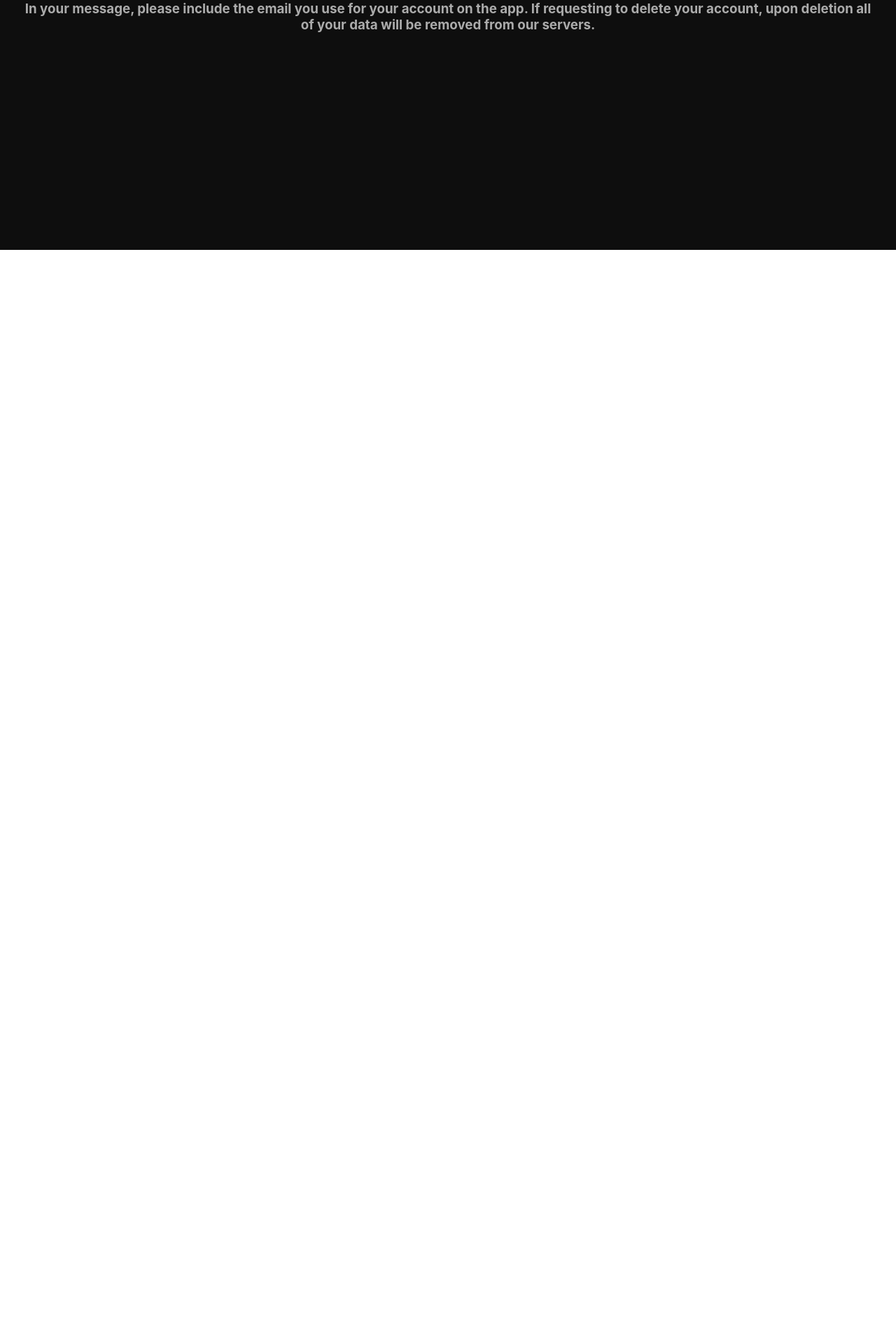
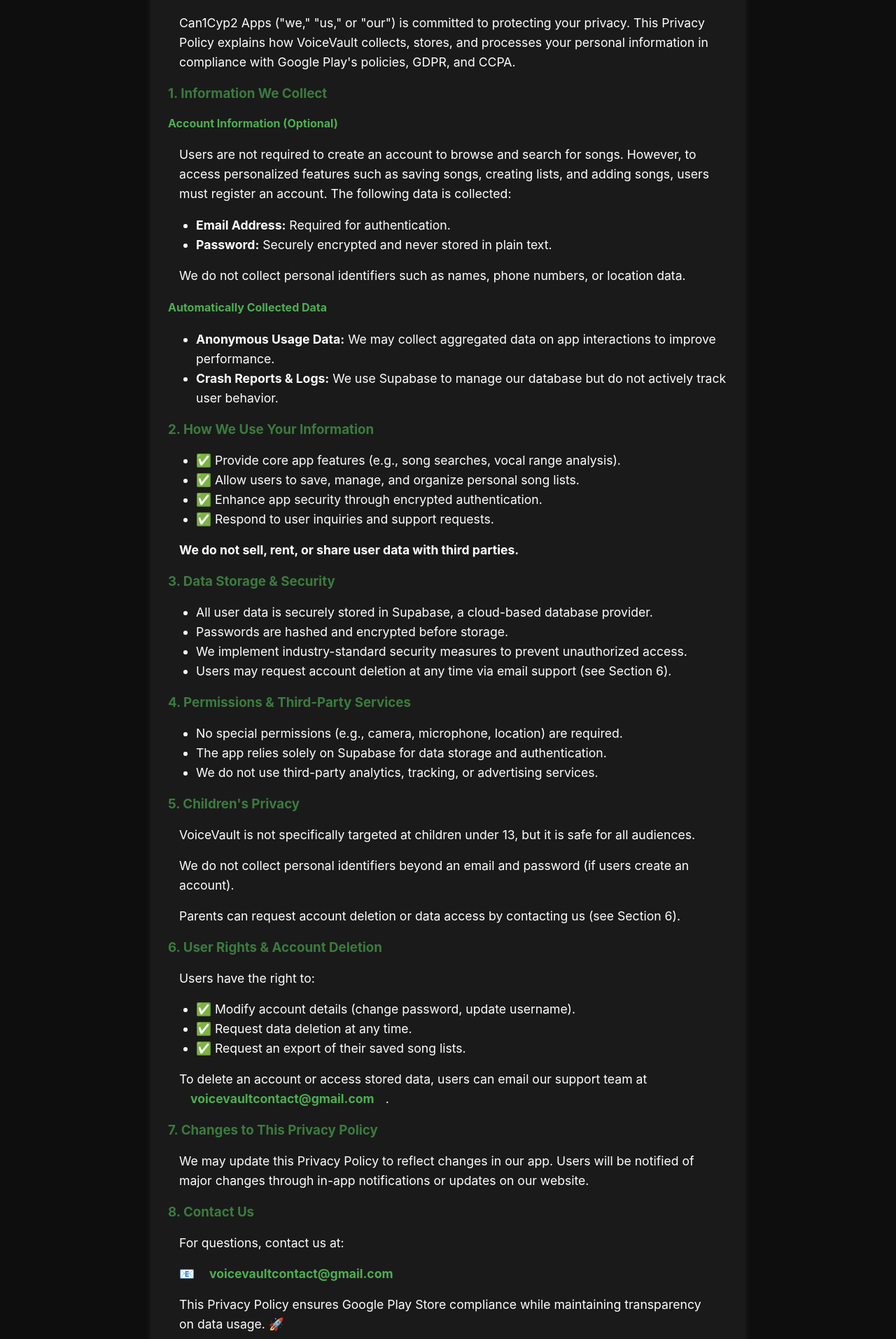
Before and after one commit to Can1Cyp2/VoiceVault-Landing, a React (Create React App) app in the folder voicevault-landing/: page / in a window 1280 px wide. Shown: the part 507-2420 px from the top of the page at 70% size. Before the commit the page ends 864 px from the top, so only its background shows below. Built offline with nearby package versions, Linux system fonts and the light colour scheme.

Commit message:
Added Privacy Policy

```diff
--- a/voicevault-landing/src/App.css
+++ b/voicevault-landing/src/App.css
@@ -3,7 +3,7 @@
   flex-direction: column;
   align-items: center;
   justify-content: center;
-  height: 100vh;
+  height: 100%;
   background-color: #0e0e0e; /* Dark background */
   color: #ffffff;
   padding: 2rem;
@@ -30,3 +30,31 @@
   font-weight: bold;
   margin: 1rem;
 }
+
+.privacy-policy {
+  max-width: 800px;
+  margin-top: 2rem;
+  text-align: left;
+  background: #1a1a1a;
+  padding: 1.5rem;
+  border-radius: 10px;
+  box-shadow: 0px 4px 10px rgba(255, 255, 255, 0.1);
+}
+
+.privacy-policy h2,
+.privacy-policy h3,
+.privacy-policy h4 {
+  color: #4caf50;
+}
+
+.privacy-policy p,
+.privacy-policy li {
+  font-size: 1.1rem;
+  line-height: 1.6;
+}
+
+.privacy-policy a {
+  color: #4caf50;
+  text-decoration: none;
+  font-weight: bold;
+}
--- a/voicevault-landing/src/App.js
+++ b/voicevault-landing/src/App.js
@@ -18,6 +18,161 @@
           the app. If requesting to delete your account, upon deletion all of
           your data will be removed from our servers.
         </h3>
+        {/* Privacy Policy Section */}
+        <div className="privacy-policy">
+          <h2>Privacy Policy for VoiceVault</h2>
+          <p>
+            <strong>Effective Date:</strong> January 29, 2025
+          </p>
+          <p>
+            <strong>Last Updated:</strong> January 29, 2025
+          </p>
+
+          <p>
+            Can1Cyp2 Apps ("we," "us," or "our") is committed to protecting your
+            privacy. This Privacy Policy explains how VoiceVault collects,
+            stores, and processes your personal information in compliance with
+            Google Play's policies, GDPR, and CCPA.
+          </p>
+
+          <h3>1. Information We Collect</h3>
+          <h4>Account Information (Optional)</h4>
+          <p>
+            Users are not required to create an account to browse and search for
+            songs. However, to access personalized features such as saving
+            songs, creating lists, and adding songs, users must register an
+            account. The following data is collected:
+          </p>
+          <ul>
+            <li>
+              <strong>Email Address:</strong> Required for authentication.
+            </li>
+            <li>
+              <strong>Password:</strong> Securely encrypted and never stored in
+              plain text.
+            </li>
+          </ul>
+          <p>
+            We do not collect personal identifiers such as names, phone numbers,
+            or location data.
+          </p>
+
+          <h4>Automatically Collected Data</h4>
+          <ul>
+            <li>
+              <strong>Anonymous Usage Data:</strong> We may collect aggregated
+              data on app interactions to improve performance.
+            </li>
+            <li>
+              <strong>Crash Reports & Logs:</strong> We use Supabase to manage
+              our database but do not actively track user behavior.
+            </li>
+          </ul>
+
+          <h3>2. How We Use Your Information</h3>
+          <ul>
+            <li>
+              ✅ Provide core app features (e.g., song searches, vocal range
+              analysis).
+            </li>
+            <li>
+              ✅ Allow users to save, manage, and organize personal song lists.
+            </li>
+            <li>✅ Enhance app security through encrypted authentication.</li>
+            <li>✅ Respond to user inquiries and support requests.</li>
+          </ul>
+          <p>
+            <strong>
+              We do not sell, rent, or share user data with third parties.
+            </strong>
+          </p>
+
+          <h3>3. Data Storage & Security</h3>
+          <ul>
+            <li>
+              All user data is securely stored in Supabase, a cloud-based
+              database provider.
+            </li>
+            <li>Passwords are hashed and encrypted before storage.</li>
+            <li>
+              We implement industry-standard security measures to prevent
+              unauthorized access.
+            </li>
+            <li>
+              Users may request account deletion at any time via email support
+              (see Section 6).
+            </li>
+          </ul>
+
+          <h3>4. Permissions & Third-Party Services</h3>
+          <ul>
+            <li>
+              No special permissions (e.g., camera, microphone, location) are
+              required.
+            </li>
+            <li>
+              The app relies solely on Supabase for data storage and
+              authentication.
+            </li>
+            <li>
+              We do not use third-party analytics, tracking, or advertising
+              services.
+            </li>
+          </ul>
+
+          <h3>5. Children's Privacy</h3>
+          <p>
+            VoiceVault is not specifically targeted at children under 13, but it
+            is safe for all audiences.
+          </p>
+          <p>
+            We do not collect personal identifiers beyond an email and password
+            (if users create an account).
+          </p>
+          <p>
+            Parents can request account deletion or data access by contacting us
+            (see Section 6).
+          </p>
+
+          <h3>6. User Rights & Account Deletion</h3>
+          <p>Users have the right to:</p>
+          <ul>
+            <li>
+              ✅ Modify account details (change password, update username).
+            </li>
+            <li>✅ Request data deletion at any time.</li>
+            <li>✅ Request an export of their saved song lists.</li>
+          </ul>
+          <p>
+            To delete an account or access stored data, users can email our
+            support team at{" "}
+            <a href="mailto:voicevaultcontact@gmail.com">
+              voicevaultcontact@gmail.com
+            </a>
+            .
+          </p>
+
+          <h3>7. Changes to This Privacy Policy</h3>
+          <p>
+            We may update this Privacy Policy to reflect changes in our app.
+            Users will be notified of major changes through in-app notifications
+            or updates on our website.
+          </p>
+
+          <h3>8. Contact Us</h3>
+          <p>For questions, contact us at:</p>
+          <p>
+            📧{" "}
+            <a href="mailto:voicevaultcontact@gmail.com">
+              voicevaultcontact@gmail.com
+            </a>
+          </p>
+
+          <p>
+            This Privacy Policy ensures Google Play Store compliance while
+            maintaining transparency on data usage. 🚀
+          </p>
+        </div>
       </div>
     </>
   );
```
